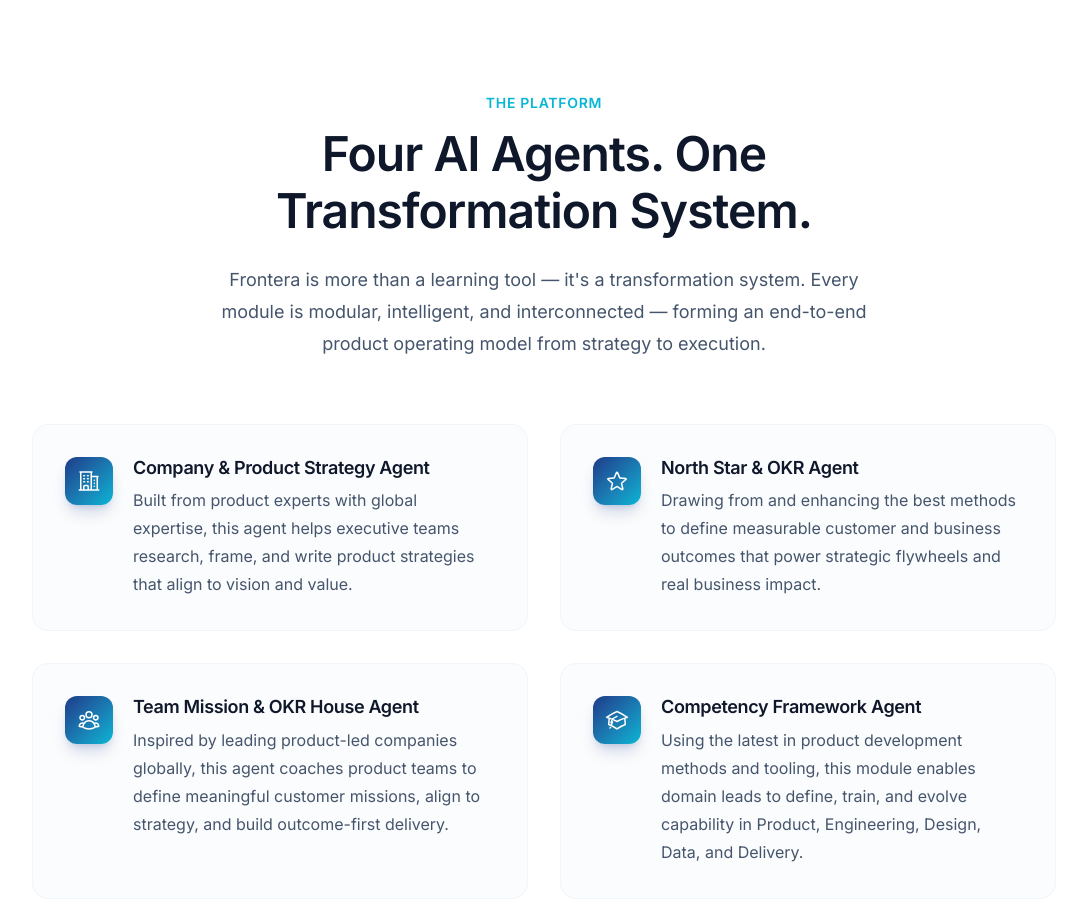
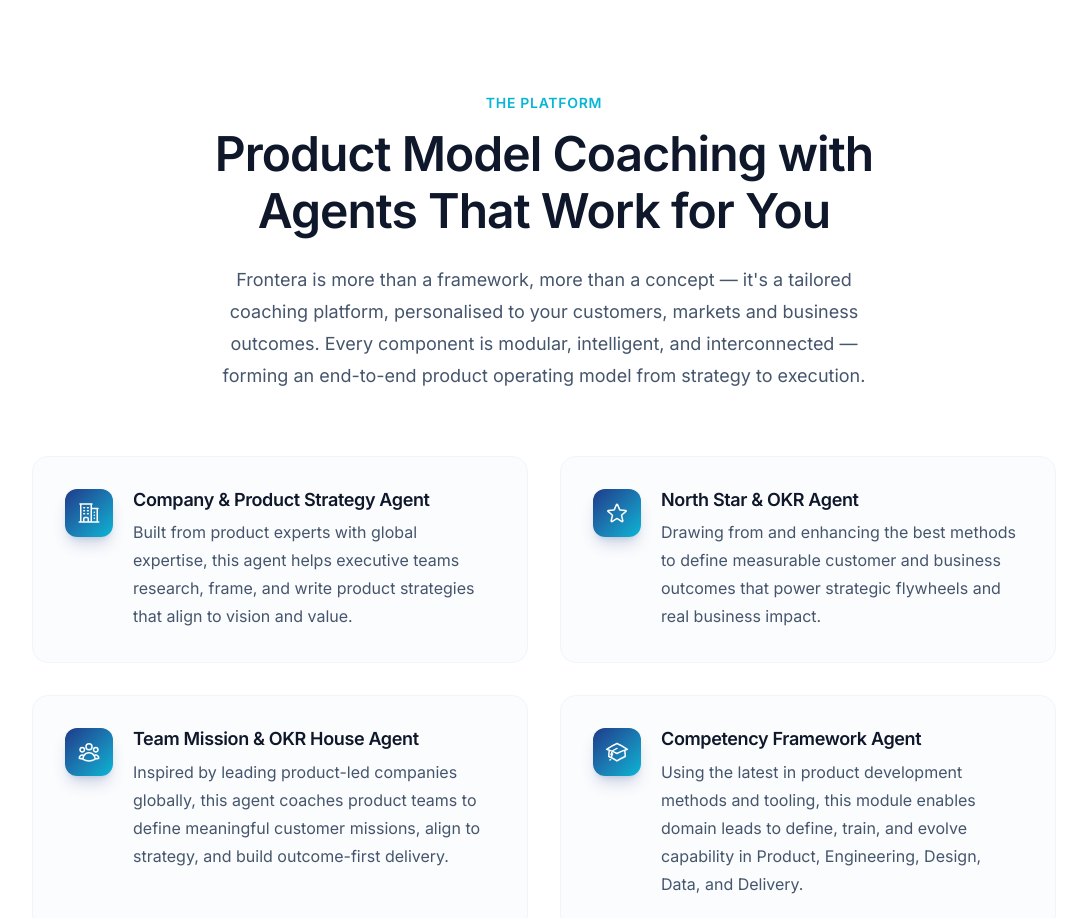
Before and after one commit to deeksmith-cpu/Frontera-Platform, a Next.js app: page / in a window 1280 px wide. Shown: the part 2280-3198 px from the top of the page, without its empty margins (96-1183 px from the left). Built offline with nearby package versions, Linux system fonts and the light colour scheme.

Commit message:
Update Platform section: Product Model Coaching messaging

```diff
--- a/src/components/Solution.tsx
+++ b/src/components/Solution.tsx
@@ -44,10 +44,11 @@
         <div className="mx-auto max-w-2xl text-center">
           <p className="text-sm font-semibold uppercase tracking-wider text-[#06b6d4]">The Platform</p>
           <h2 className="mt-3 text-3xl font-bold tracking-tight text-slate-900 sm:text-4xl lg:text-5xl">
-            Four AI Agents. One Transformation System.
+            Product Model Coaching with Agents That Work for You
           </h2>
           <p className="mt-6 text-lg leading-8 text-slate-600">
-            Frontera is more than a learning tool — it&apos;s a transformation system. Every module is modular,
+            Frontera is more than a framework, more than a concept — it&apos;s a tailored coaching platform,
+            personalised to your customers, markets and business outcomes. Every component is modular,
             intelligent, and interconnected — forming an end-to-end product operating model from strategy to execution.
           </p>
         </div>
```
